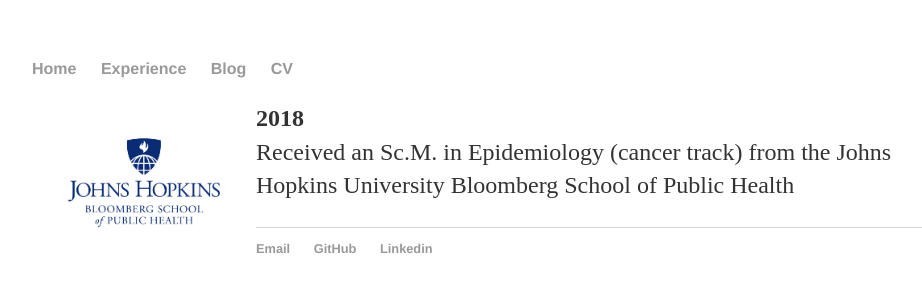
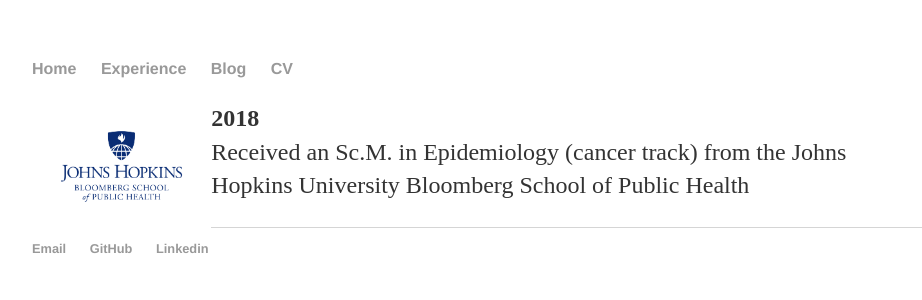
Before and after one commit to Ben4444/Ben4444.github.io, a Jekyll site: the page experience/index.html, which Jekyll copies as it is, in a window 1280 px wide. Shown: the top 300 px of the page, without its empty margins (160-1082 px from the left). Built offline with Jekyll 4.4.1, drawn with Linux system fonts in a browser that asks for light colours.

Commit message:
Update index.html

```diff
--- a/experience/index.html
+++ b/experience/index.html
@@ -16,7 +16,7 @@
 	    		</ul>
 			</nav>
 			<p>
-				<img src="../assets/images/jhu-divisions-school_of_health.png" alt="JHSPH Logo" width="25%" height="25%" align="left">
+				<img src="../assets/images/jhu-divisions-school_of_health.png" alt="JHSPH Logo" width="20%" height="20%" align="left">
 				<strong>2018</strong><br>
 				Received an Sc.M. in Epidemiology (cancer track) from the Johns Hopkins University Bloomberg School of Public Health
 			</p>
```
